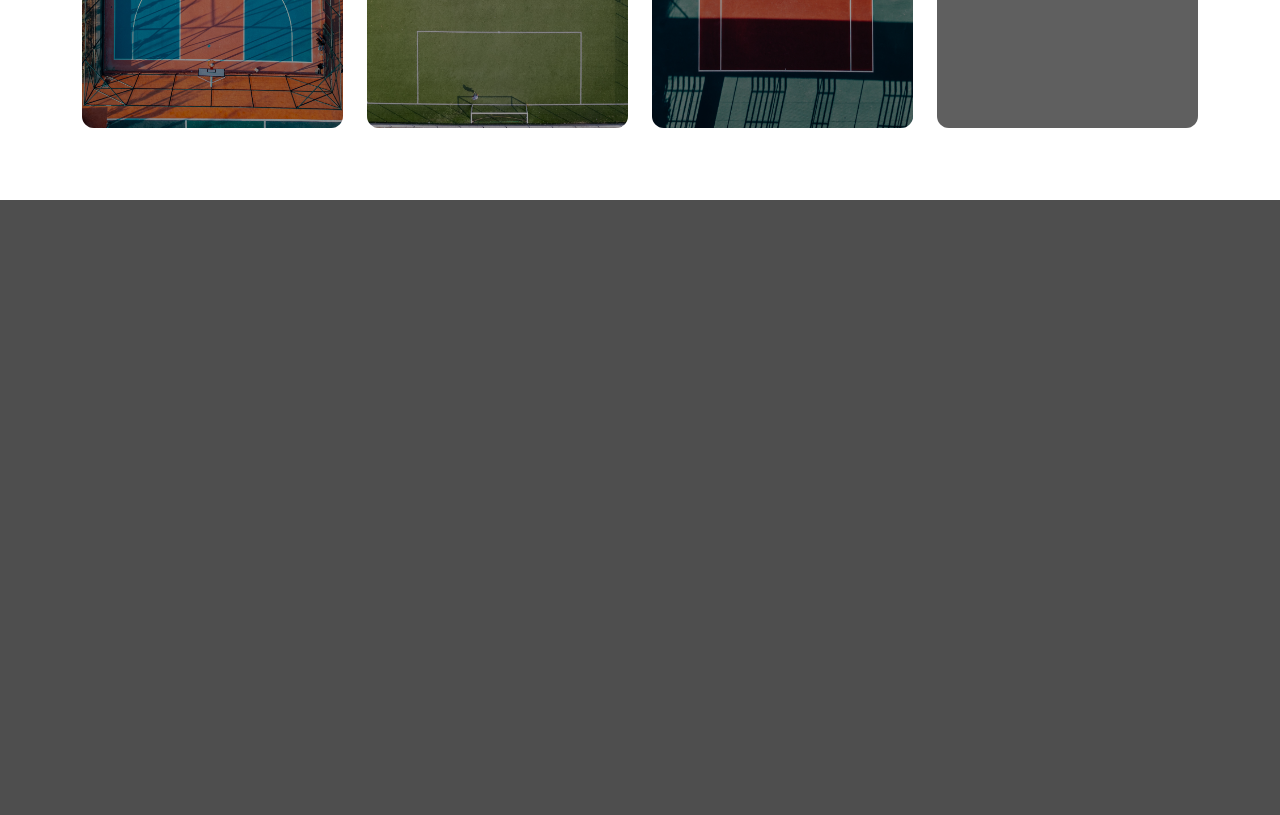
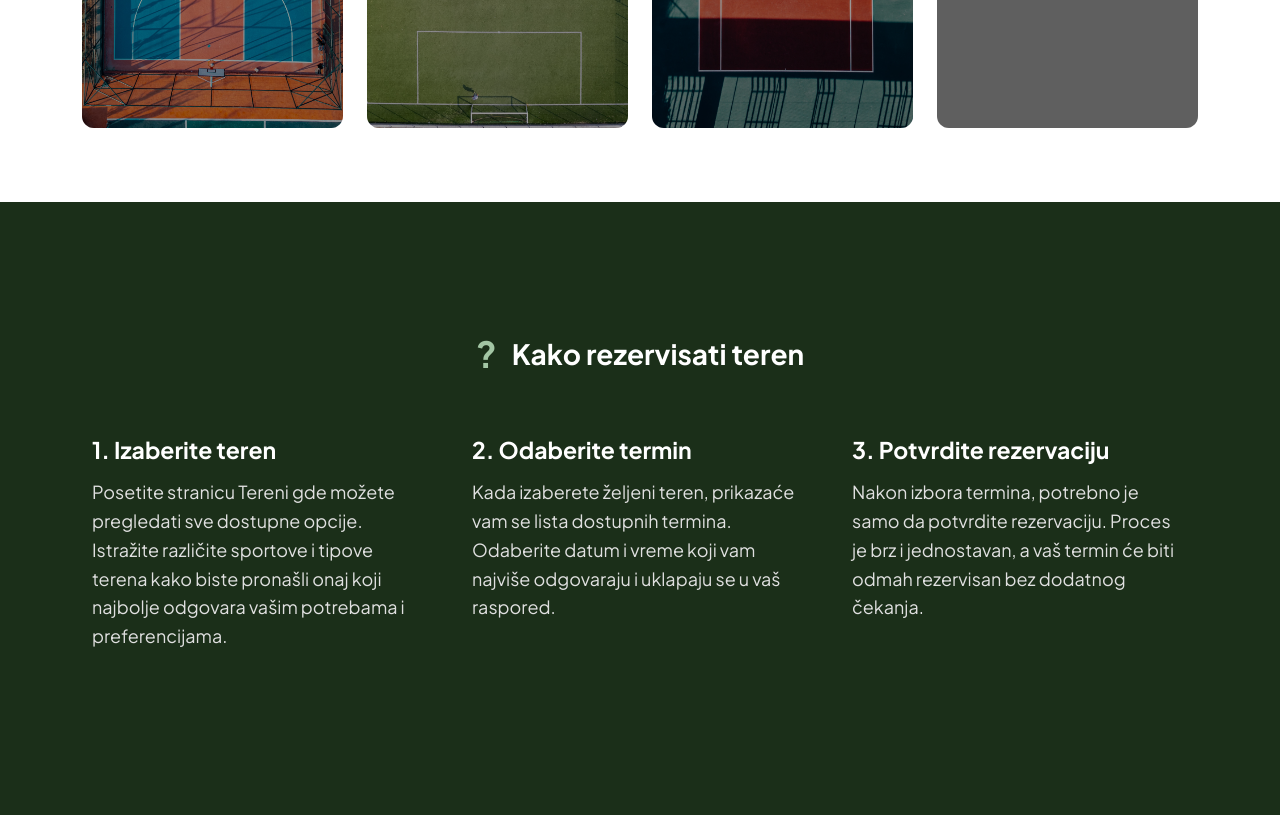
Before and after one commit to bajoPivljanin/sportski_tereni, a PHP site: page / in a window 1280 px wide. Shown: the part 1377-2192 px from the top of the page. Before the commit the page ends 1577 px from the top, so only its background shows below. Run offline with PHP 8.4, Linux system fonts and the light colour scheme; grey boxes are pictures that could not be loaded.

Commit message:
Dodata sekcija "guide-section"

```diff
--- a/index.php
+++ b/index.php
@@ -62,6 +62,45 @@ require_once 'inc/header.php';
 </section>
 </main>
 
+<section class="guide-section">
+    <div class="container">
+
+        <h2 class="guide-heading">
+            <span class="guide-icon">?</span> Kako rezervisati teren
+        </h2>
+
+        <div class="row justify-content-center">
+            <div class="col-md-4 mb-4">
+                <div class="guide-step">
+                    <h3 class="guide-step-title">1. Izaberite teren</h3>
+                    <p class="guide-step-text">
+                        Posetite stranicu Tereni gde možete pregledati sve dostupne opcije. Istražite različite sportove i tipove terena kako biste pronašli onaj koji najbolje odgovara vašim potrebama i preferencijama.
+                    </p>
+                </div>
+            </div>
+
+            <div class="col-md-4 mb-4">
+                <div class="guide-step">
+                    <h3 class="guide-step-title">2. Odaberite termin</h3>
+                    <p class="guide-step-text">
+                        Kada izaberete željeni teren, prikazaće vam se lista dostupnih termina. Odaberite datum i vreme koji vam najviše odgovaraju i uklapaju se u vaš raspored.
+                    </p>
+                </div>
+            </div>
+
+            <div class="col-md-4 mb-4">
+                <div class="guide-step">
+                    <h3 class="guide-step-title">3. Potvrdite rezervaciju</h3>
+                    <p class="guide-step-text">
+                        Nakon izbora termina, potrebno je samo da potvrdite rezervaciju. Proces je brz i jednostavan, a vaš termin će biti odmah rezervisan bez dodatnog čekanja.
+                    </p>
+                </div>
+            </div>
+        </div>
+
+    </div>
+</section>
+
 <?php
 
 ?>
--- a/public/css/style.css
+++ b/public/css/style.css
@@ -126,7 +126,6 @@ body{
 .sport-overlay {
     position: absolute;
     top: 0;
-    start: 0;
     width: 100%;
     height: 100%;
     background-color: rgba(0, 0, 0, 0.4);
@@ -159,3 +158,48 @@ body{
     background-color: #142b16;
     color: #ffffff;
 }
+
+
+.guide-section {
+    background-color: #1B2F19;
+    padding: 130px 0;
+    margin-top: 50px;
+    width: 100%;
+}
+
+.guide-heading {
+    color: #ffffff;
+    font-size: 28px;
+    font-weight: bold;
+    display: flex;
+    align-items: center;
+    justify-content: center;
+    margin-bottom: 50px;
+}
+
+.guide-icon {
+    color: #a3c6a4;
+    font-size: 36px;
+    font-weight: bold;
+    margin-right: 15px;
+}
+
+
+.guide-step {
+    padding: 10px;
+}
+
+.guide-step-title {
+    color: #ffffff;
+    font-size: 23px;
+    font-weight: bold;
+    margin-bottom: 15px;
+}
+
+
+.guide-step-text {
+    color: #e0e0e0;
+    font-size: 18px;
+    line-height: 1.6;
+    margin-bottom: 0;
+}
```
